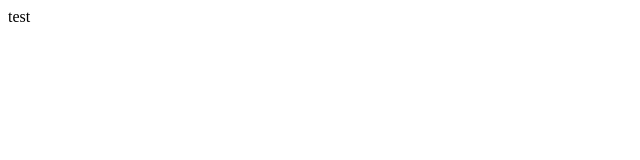
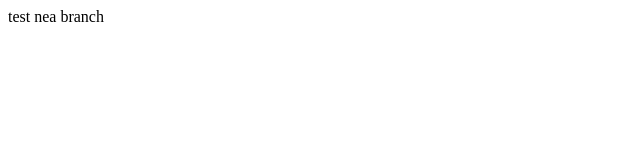
Before and after one commit to bany-org/simple-rwd, a plain HTML site: page index.html in a window 1280 px wide. Shown: the full height of the page, 0-640 px from the left. Drawn offline with Linux system fonts and the light colour scheme.

Commit message:
dupa dupa (#1)

```diff
--- a/index.html
+++ b/index.html
@@ -6,7 +6,8 @@
     </head>
     <body>
 
-        test
+        test nea branch
+
 
     </body>
 </html>
```
